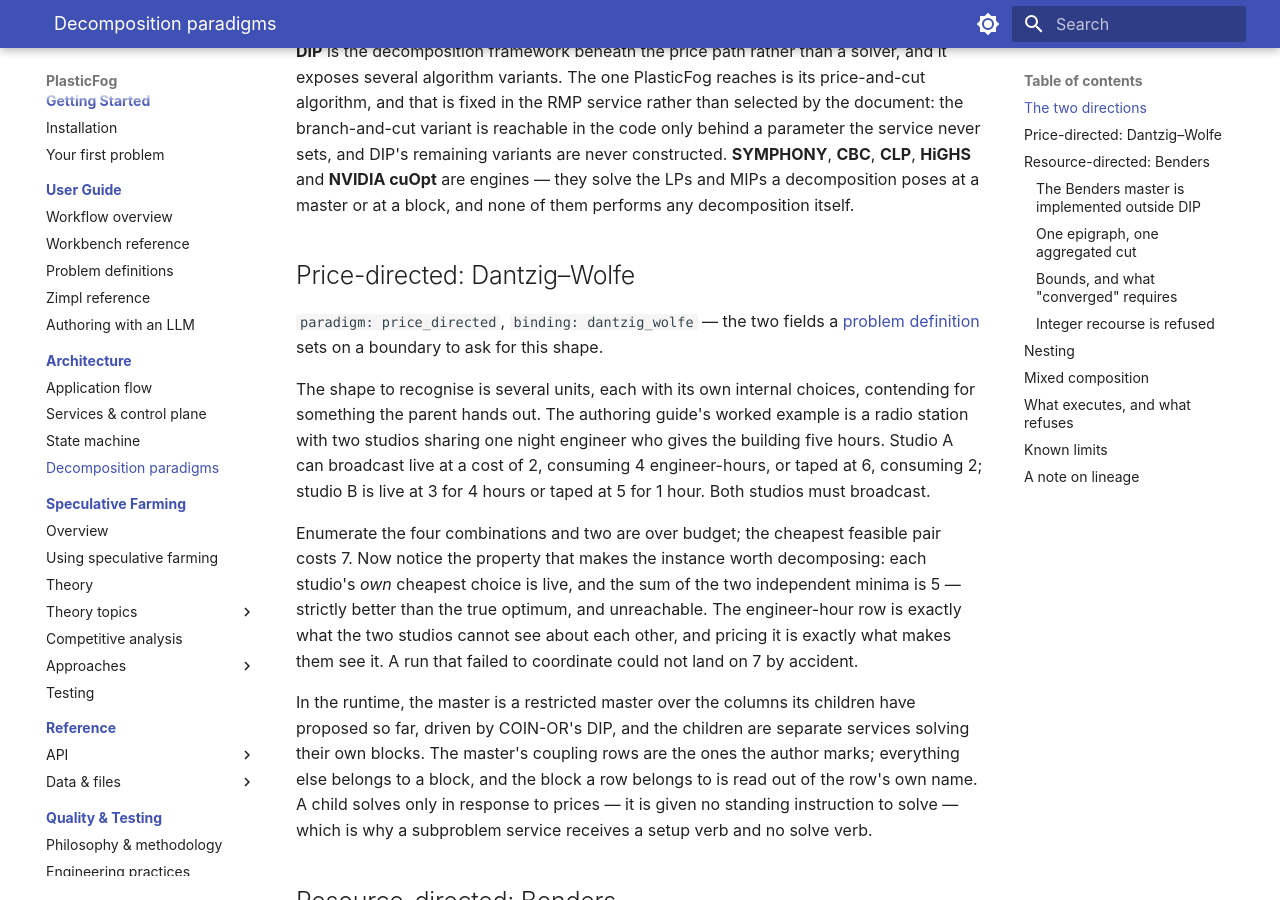
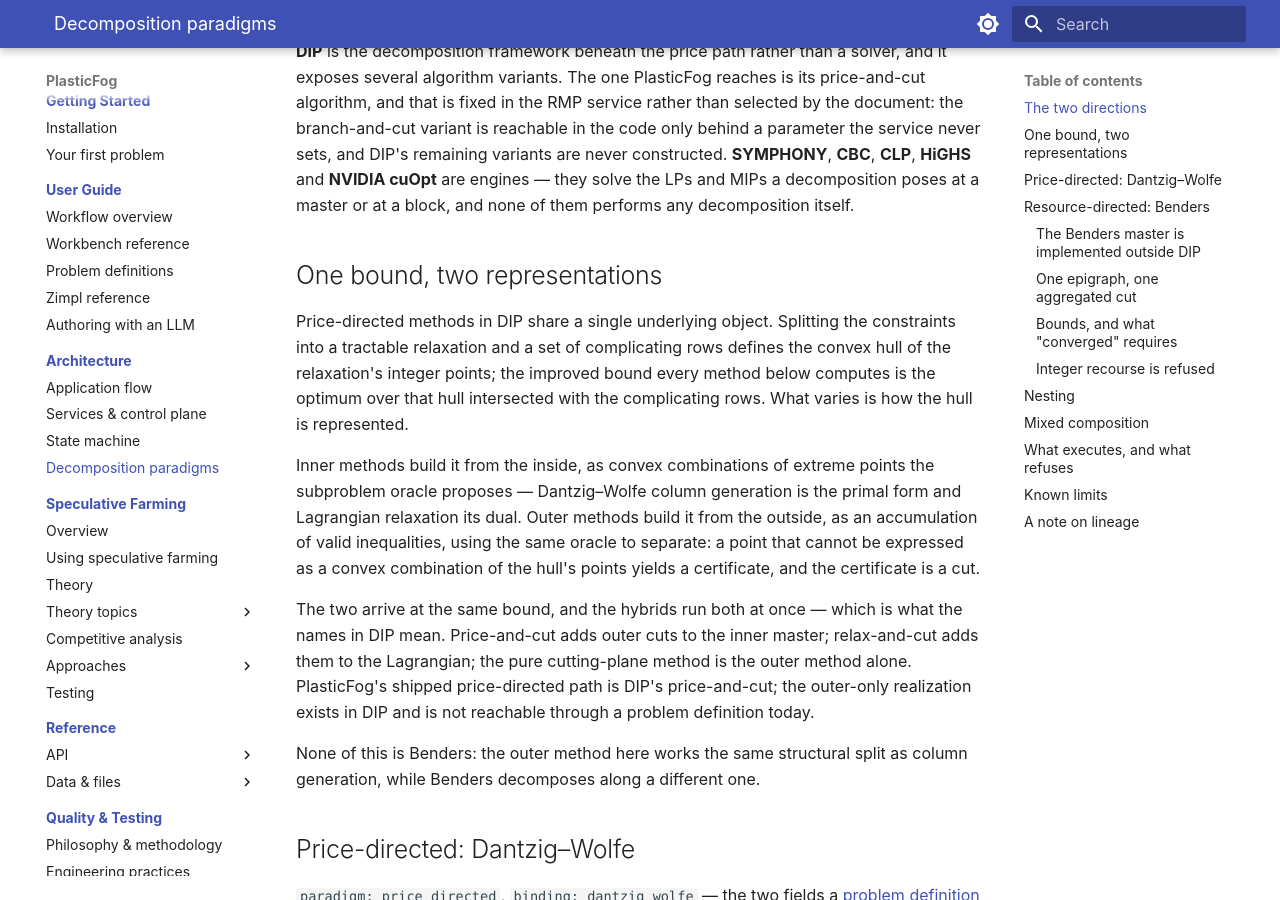
Before and after one commit to stanmanwplan/PlasticFog, an MkDocs documentation site: the page built from docs/architecture/decomposition.md, in a window 1280 px wide and 900 px high, scrolled down 1028 px. Built offline with MkDocs 1.6.1 and Material for MkDocs 9.7.7, drawn with Linux system fonts in a browser that asks for light colours.

Commit message:
Decomposition theory: one bound, two representations; Home refinements

```diff
--- a/docs/architecture/decomposition.md
+++ b/docs/architecture/decomposition.md
@@ -50,6 +50,31 @@
 never constructed. **SYMPHONY**, **CBC**, **CLP**, **HiGHS** and **NVIDIA
 cuOpt** are engines — they solve the LPs and MIPs a decomposition poses at a
 master or at a block, and none of them performs any decomposition itself.
+
+## One bound, two representations
+
+Price-directed methods in DIP share a single underlying object. Splitting the
+constraints into a tractable relaxation and a set of complicating rows defines
+the convex hull of the relaxation's integer points; the improved bound every
+method below computes is the optimum over that hull intersected with the
+complicating rows. What varies is how the hull is represented.
+
+Inner methods build it from the inside, as convex combinations of extreme
+points the subproblem oracle proposes — Dantzig–Wolfe column generation is the
+primal form and Lagrangian relaxation its dual. Outer methods build it from the
+outside, as an accumulation of valid inequalities, using the same oracle to
+separate: a point that cannot be expressed as a convex combination of the
+hull's points yields a certificate, and the certificate is a cut.
+
+The two arrive at the same bound, and the hybrids run both at once — which is
+what the names in DIP mean. Price-and-cut adds outer cuts to the inner master;
+relax-and-cut adds them to the Lagrangian; the pure cutting-plane method is the
+outer method alone. PlasticFog's shipped price-directed path is DIP's
+price-and-cut; the outer-only realization exists in DIP and is not reachable
+through a problem definition today.
+
+None of this is Benders: the outer method here works the same structural split
+as column generation, while Benders decomposes along a different one.
 
 ## Price-directed: Dantzig–Wolfe
 
```
Also changed, not shown: docs/index.md (+8 -10 lines), 2 other files.
